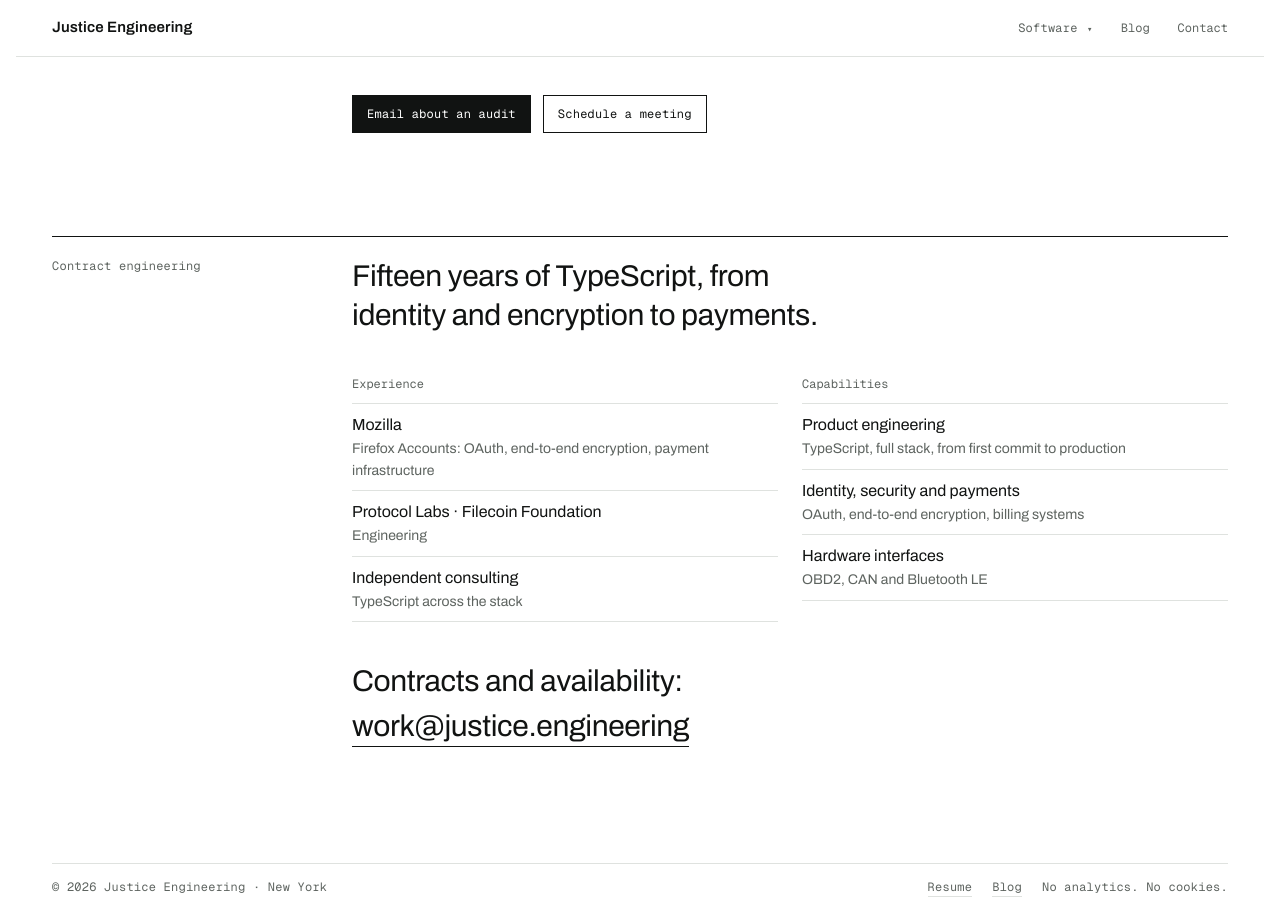
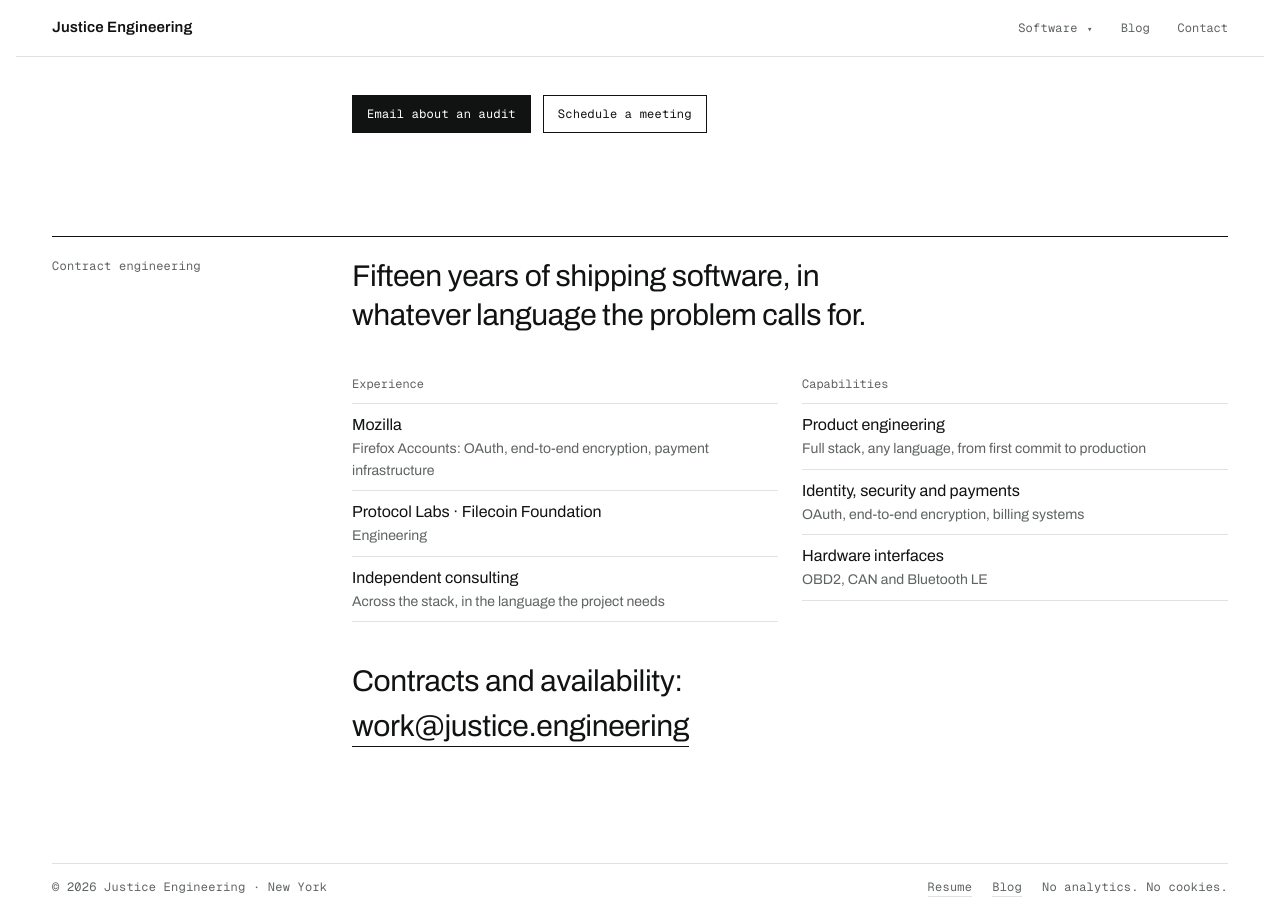
Before and after one commit to JusticeEngineering/JusticeEngineering.github.io, a Jekyll site: the page built from services/index.html, in a window 1280 px wide and 900 px high, scrolled down 922 px. Built offline with Jekyll 4.4.1, drawn with Linux system fonts in a browser that asks for light colours.

Commit message:
Drop TypeScript from the engineering copy
dj works in whatever language a job needs, so the headlines and
capability lines no longer lead with one.

Co-Authored-By: Claude Opus 5.5 (1M context) <noreply@anthropic.com>
Claude-Session: https://claude.ai/code/session_01WHgRFAgAQvArc925htWbKs

```diff
--- a/index.html
+++ b/index.html
@@ -36,7 +36,7 @@ description: An independent engineering practice in New York building software,
         <div class="grid">
           <div class="label mono">Software</div>
           <div class="body">
-            <p class="statement">Senior full-stack engineering for teams that need hard problems done carefully. Fifteen years of TypeScript, from identity and encryption to payments.</p>
+            <p class="statement">Senior engineering for teams that need hard problems done carefully. Fifteen years of shipping software, in whatever language the problem calls for.</p>
             <div class="ctas"><a class="btn" href="/services/">Services, including the Exposure audit →</a></div>
             <div class="cols">
               <div>
@@ -44,13 +44,13 @@ description: An independent engineering practice in New York building software,
                 <ul class="list">
                   <li>Mozilla<span>Firefox Accounts: OAuth, end-to-end encryption, payment infrastructure</span></li>
                   <li>Protocol Labs · Filecoin Foundation<span>Engineering</span></li>
-                  <li>Independent consulting<span>TypeScript across the stack</span></li>
+                  <li>Independent consulting<span>Across the stack, in the language the project needs</span></li>
                 </ul>
               </div>
               <div>
                 <h4>Capabilities</h4>
                 <ul class="list">
-                  <li>Product engineering<span>TypeScript, full stack, from first commit to production</span></li>
+                  <li>Product engineering<span>Full stack, any language, from first commit to production</span></li>
                   <li>Identity, security and payments<span>OAuth, end-to-end encryption, billing systems</span></li>
                   <li>Hardware interfaces<span>OBD2, CAN and Bluetooth LE</span></li>
                   <li>Fabrication<span>Welding, steel, Fusion 360, 3D printing</span></li>
--- a/services/index.html
+++ b/services/index.html
@@ -1,7 +1,7 @@
 ---
 layout: default
 title: Services
-description: Exposure audits for shipped apps and senior full-stack TypeScript engineering on contract, from Justice Engineering in New York.
+description: Exposure audits for shipped apps and senior software engineering on contract, from Justice Engineering in New York.
 ---
       {% if site.booking_url != "" %}{% assign book = site.booking_url %}{% else %}{% assign book = "mailto:" | append: site.email | append: "?subject=Meeting%20request" %}{% endif %}
       <div class="page-head grid">
@@ -46,20 +46,20 @@ description: Exposure audits for shipped apps and senior full-stack TypeScript e
         <div class="grid">
           <div class="label mono">Contract engineering</div>
           <div class="body">
-            <p class="statement">Fifteen years of TypeScript, from identity and encryption to payments.</p>
+            <p class="statement">Fifteen years of shipping software, in whatever language the problem calls for.</p>
             <div class="cols">
               <div>
                 <h4>Experience</h4>
                 <ul class="list">
                   <li>Mozilla<span>Firefox Accounts: OAuth, end-to-end encryption, payment infrastructure</span></li>
                   <li>Protocol Labs · Filecoin Foundation<span>Engineering</span></li>
-                  <li>Independent consulting<span>TypeScript across the stack</span></li>
+                  <li>Independent consulting<span>Across the stack, in the language the project needs</span></li>
                 </ul>
               </div>
               <div>
                 <h4>Capabilities</h4>
                 <ul class="list">
-                  <li>Product engineering<span>TypeScript, full stack, from first commit to production</span></li>
+                  <li>Product engineering<span>Full stack, any language, from first commit to production</span></li>
                   <li>Identity, security and payments<span>OAuth, end-to-end encryption, billing systems</span></li>
                   <li>Hardware interfaces<span>OBD2, CAN and Bluetooth LE</span></li>
                 </ul>
```
